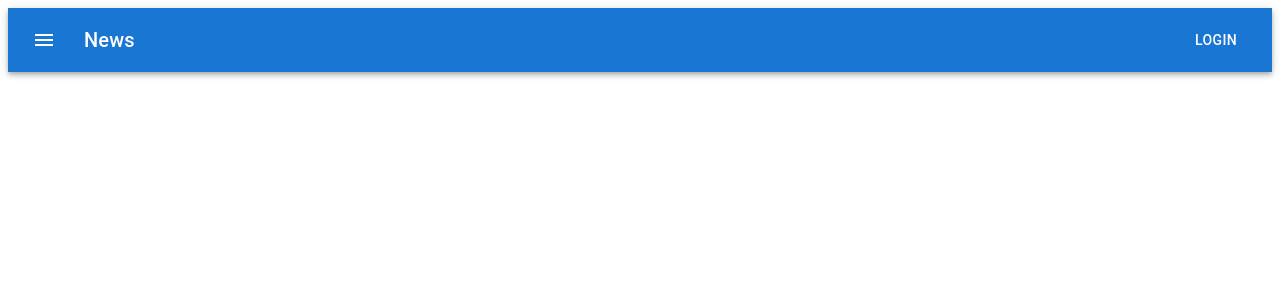
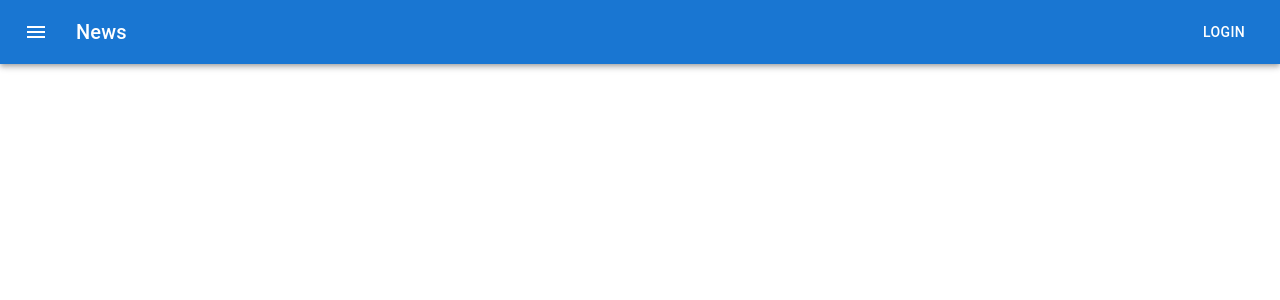
Before and after one commit to jakubprach/hobbyfi, a React (Create React App) app: page / in a window 1280 px wide. Shown: the top 300 px of the page. Built offline with nearby package versions, Linux system fonts and the light colour scheme.

Commit message:
zero margin

```diff
--- a/package.json
+++ b/package.json
@@ -16,8 +16,8 @@
     "web-vitals": "^2.1.4"
   },
   "scripts": {
-    "start": "export SET NODE_OPTIONS=--openssl-legacy-provider && react-scripts start",
-    "build": "export SET NODE_OPTIONS=--openssl-legacy-provider && react-scripts build",
+    "start": "react-scripts start",
+    "build": "react-scripts build",
     "test": "react-scripts test",
     "eject": "react-scripts eject"
   },
--- a/public/style.css
+++ b/public/style.css
@@ -1,3 +1,5 @@
 *{
-    margin:0;
+    margin: 0;
+    padding: 0;
+    box-sizing:border-box;
 }
--- a/src/views/home/Home.js
+++ b/src/views/home/Home.js
@@ -6,10 +6,13 @@ import Typography from '@mui/material/Typography';
 import Button from '@mui/material/Button';
 import IconButton from '@mui/material/IconButton';
 import MenuIcon from '@mui/icons-material/Menu';
+import CssBaseline from '@mui/material/CssBaseline';
 
 export const Home = () => {
   return (
-    <Box sx={{ flexGrow: 1 }}>
+    <React.Fragment>
+      <CssBaseline />
+      <Box sx={{ flexGrow: 1 }}>
       <AppBar position="static">
         <Toolbar>
           <IconButton
@@ -28,5 +31,6 @@ export const Home = () => {
         </Toolbar>
       </AppBar>
     </Box>
+    </React.Fragment>
   )
 }
```
